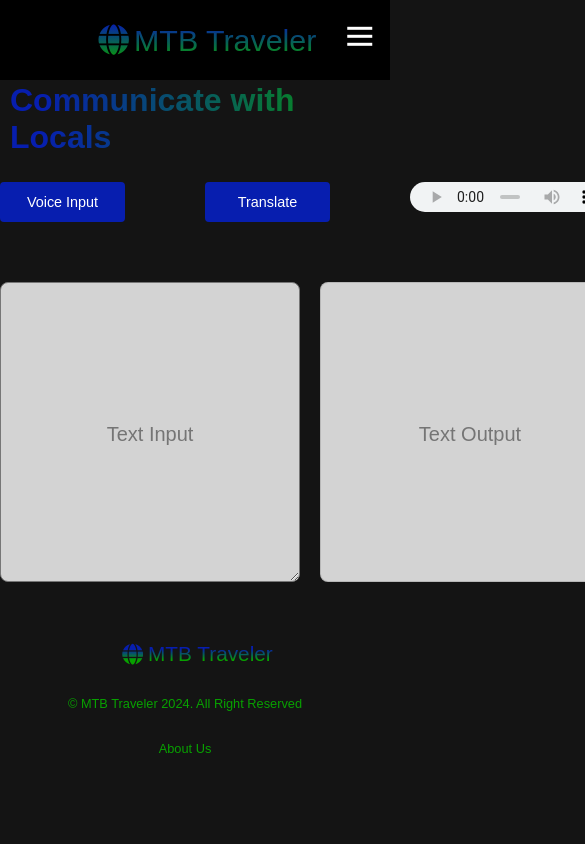
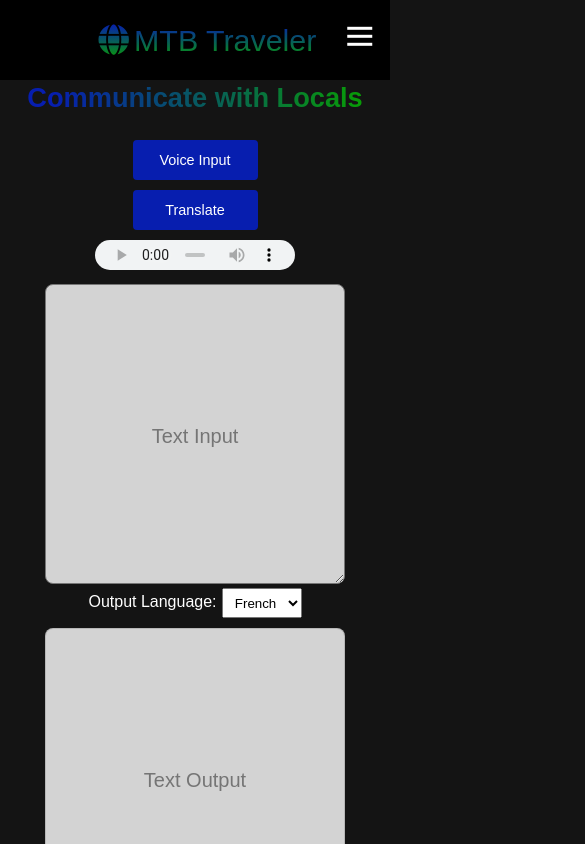
Before and after one commit to keenanlong9/MTB-Traveler, a React (Create React App) app: page /language in a window 390 px wide. Shown: the top 844 px of the page, 585 px wide, since content can reach past the window. Built offline with nearby package versions, Linux system fonts and the light colour scheme; no server answers.

Commit message:
Completed mobile rendering

```diff
--- a/src/components/NavBar/NavBar.css
+++ b/src/components/NavBar/NavBar.css
@@ -9,6 +9,7 @@
     position: sticky;
     top: 0;
     z-index: 999;
+    /* width: 100%; */
 }
 
 .navbar_container {
@@ -16,8 +17,8 @@
     justify-content: space-between;
     height: 80px;
     z-index: 1;
-    width: 100%;
-    max-width: 1800px;
+    width: 100vw;
+    /* max-width: 1800px; */
     margin: 0 auto;
     padding: 0 50px;
 }
@@ -75,8 +76,8 @@
         justify-content: space-between;
         height: 80px;
         z-index: 1;
-        width: 100%;
-        max-width: 1300px;
+        width: 100vw;
+        /* max-width: 1300px; */
         padding: 0;
     }
 
@@ -84,7 +85,7 @@
         display: grid;
         grid-template-columns: auto;
         margin: 0;
-        width: 100%;
+        width: 100vw;
         position: absolute;
         top: -1000px;
         opacity: 0;
@@ -125,7 +126,7 @@
     .navbar_links {
         text-align: center;
         padding: 2rem;
-        width: 100%;
+        width: 100vw;
         display: table;
     }
 
--- a/src/pages/Currency/Currency.css
+++ b/src/pages/Currency/Currency.css
@@ -156,9 +156,9 @@
     }
 
     /* Todo: this still needs to be fixed */
-    .input_output_currency {
-        /* display: flex;
+    /* .input_output_currency {
+        display: flex;
         flex-direction: row;
-        row-gap: 10px; */
-    }
+        row-gap: 0px;
+    }    */
 }
--- a/src/pages/Language/Language.css
+++ b/src/pages/Language/Language.css
@@ -33,11 +33,16 @@
 
 .language_translator_selections {
     display: flex;
-    padding-left: 600px;
     padding-bottom: 10px;
+    justify-content: center;
+}
+.language_translator_selections p {
+    color: white;
+    padding-top: 5px;
+    margin-right: 0px;
 }
 
-.language_translator_textbox {
+.langauge_translator_container {
     display: grid;
     grid-template-columns: auto auto;
     column-gap: 200px;
@@ -96,20 +101,27 @@
 .language_translator_selection {
     height: 30px;
     width: 80px;
+    margin-left: 5px;
     text-align: center;
 }
 
-@media screen and (max-width: 1010px) {
+@media screen and (max-width: 1100px) {
+    .langauge_translator_container {
+        column-gap: 100px;
+    }
+
+    .language_translator_btns {
+        column-gap: 150px;
+    }
+}
+
+@media screen and (max-width: 1000px) {
     .language_translator h1{
         font-size: 2rem;
     }
 
     .language_translator_btns {
-        column-gap: 150px;
-    }
-
-    .language_translator_textbox {
-        column-gap: 100px;
+        column-gap: 80px;
     }
 
     .language_translator_btns button {
@@ -135,12 +147,28 @@
     }
 }
 
-@media screen and (max-width: 805px) {
-    .language_translator_btns {
-        column-gap: 80px;
-    }
-
-    .language_translator_textbox {
+@media screen and (max-width: 700px) {
+    .langauge_translator_container {
         column-gap: 20px;
     }
 }
+
+@media screen and (max-width: 500px) {
+    .language_translator_btns {
+        grid-template-columns: auto;
+        row-gap: 10px;
+        /* This is to cancel out the margin-top for the input text area */
+        margin-bottom: -40px;
+        padding-bottom: 10px;
+    }
+
+    .langauge_translator_container {
+        grid-template-columns: auto;
+    }
+}
+
+@media screen and (max-width: 420px) {
+    .language_translator h1 {
+        font-size: 1.7rem;
+    }
+}
--- a/src/pages/Language/Language.js
+++ b/src/pages/Language/Language.js
@@ -63,7 +63,21 @@ export default function Language () {
                     </audio>
                     </div>
                 </div>
+                <div className='langauge_translator_container'>
+                    <div className='langauge_translator_cell'>
+                        <div className="language_translator_textbox">
+                            <textarea
+                                name="input_text"
+                                id="input_text"
+                                placeholder="Text Input"
+                                ref={inputRef}
+                                style={{marginTop: "40px"}}
+                            ></textarea>
+                        </div>
+                    </div>
+                    <div className='langauge_translator_cell'>
                         <div className="language_translator_selections">
+                            <p>Output Language: </p>
                             <select
                                 className="language_translator_selection"
                                 name="output_language"
@@ -79,12 +93,6 @@ export default function Language () {
                         </div>
                         <div className="language_translator_textbox">
                             <textarea
-                    name="input_text"
-                    id="input_text"
-                    placeholder="Text Input"
-                    ref={inputRef}
-                ></textarea>
-                <textarea
                                 name="output_text"
                                 id="output_text"
                                 placeholder="Text Output"
@@ -93,6 +101,8 @@ export default function Language () {
                             ></textarea>
                         </div>
                     </div>
+                </div>
+            </div>
             <Footer></Footer>
         </div>
     )
--- a/src/pages/Location/Location.css
+++ b/src/pages/Location/Location.css
@@ -32,8 +32,8 @@
 }
 
 .location_card p {
-    padding-top: 320px;
-    font-size: 1.3rem;
+    padding-top: 310px;
+    font-size: 1.5rem;
 }
 
 .location_info {
@@ -123,7 +123,7 @@
 
     .location_card p {
         padding-top: 213px;
-        font-size: 1.0rem;
+        /* font-size: 1.0rem; */
     }
 
     .location_info {
@@ -131,8 +131,24 @@
     }
 }
 
-@media screen and (max-width: 652px) {
+@media screen and (max-width: 850px) {
     .location_info {
         column-gap: 70px;
     }
 }
+
+@media screen and (max-width: 450px) {
+    .location_card {
+        height: 182px;
+        width: 350px;
+    }
+
+    .location_card p {
+        padding-top: 150px;
+        font-size: 1.3rem;
+    }
+
+    .location_info {
+        grid-template-columns: auto;
+    }
+}
--- a/src/pages/Location/Location.js
+++ b/src/pages/Location/Location.js
@@ -24,7 +24,7 @@ export default function Location () {
                         </div>
                         <div className="location_info">
                             <ul className="popular_trails">
-                            <h2>Popular Trails</h2>
+                            <h2 className="popular_trails">Popular Trails</h2>
                             <li className="popular_trail_name">
                                 <p>{locationInfo?.trails[0]}</p>
                             </li>
```
Lines whose indentation alone changed are shown as unchanged.
